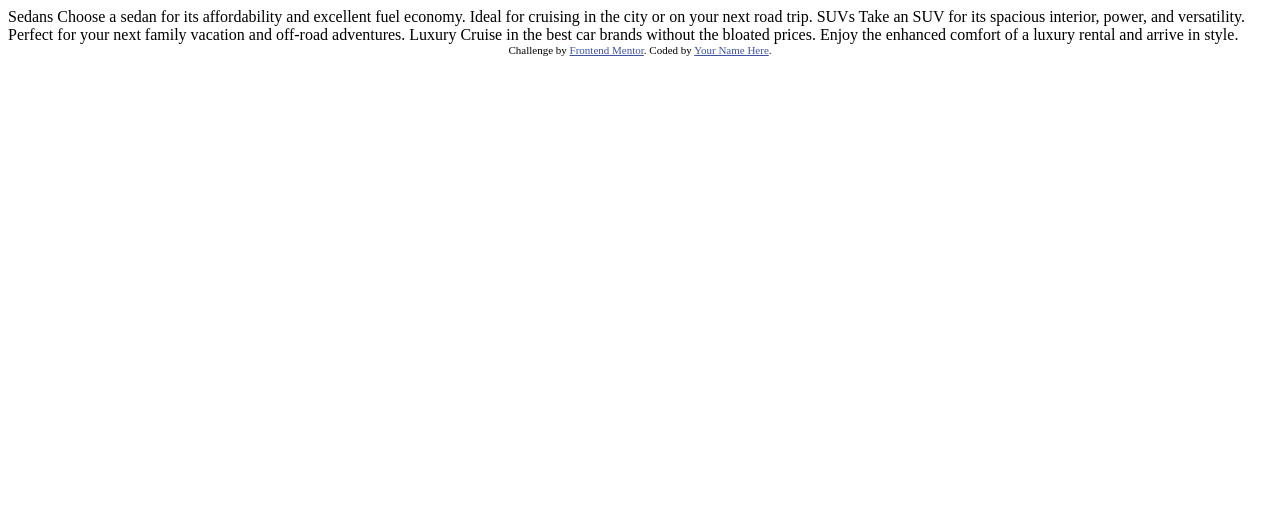
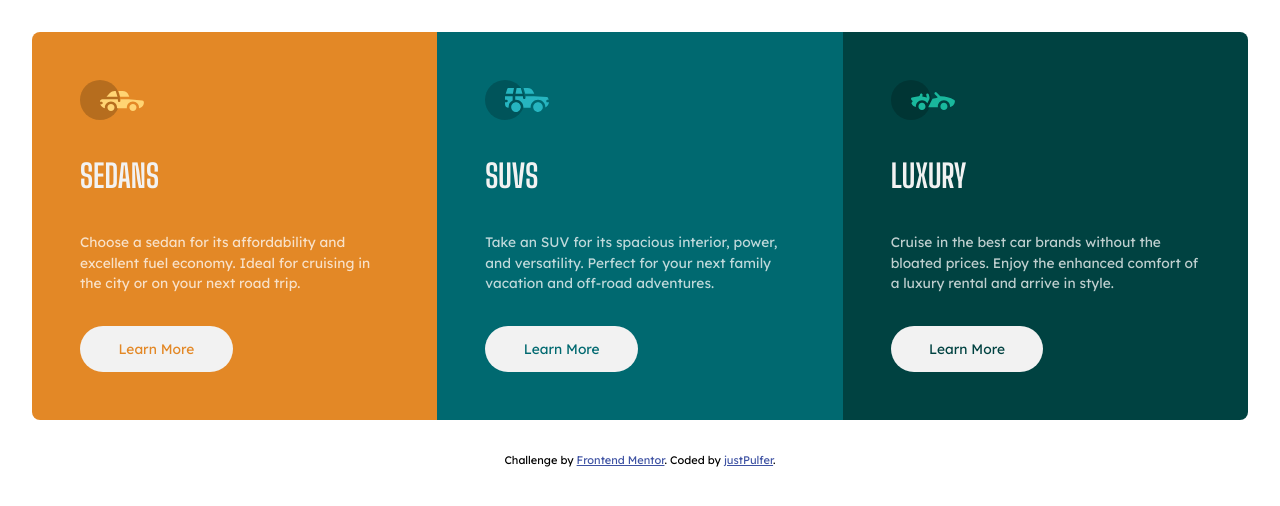
Before and after one commit to justPulfer/3-column-preview-card, a plain HTML site: page index.html in a window 1280 px wide. Drawn offline with Linux system fonts and the light colour scheme.

Commit message:
applied all styles..left with centering content

```diff
--- a/index.html
+++ b/index.html
@@ -6,33 +6,55 @@
 
   <link rel="icon" type="image/png" sizes="32x32" href="./images/favicon-32x32.png">
 
+  <link rel="preconnect" href="https://fonts.googleapis.com">
+  <link rel="preconnect" href="https://fonts.gstatic.com" crossorigin>
+  <link href="https://fonts.googleapis.com/css2?family=Big+Shoulders+Display:wght@700&family=Lexend+Deca&display=swap"
+    rel="stylesheet">
+
   <link rel="stylesheet" href="style.css">
 
   <title>Frontend Mentor | 3-column preview card component</title>
 
-  <!-- Feel free to remove these styles or customise in your own stylesheet 👍 -->
-  <style>
-    .attribution { font-size: 11px; text-align: center; }
-    .attribution a { color: hsl(228, 45%, 44%); }
-  </style>
 </head>
 <body>
+  <main>
 
-  Sedans
-  Choose a sedan for its affordability and excellent fuel economy. Ideal for cruising in the city
-  or on your next road trip.
+    <article class="cards-container">
 
-  SUVs
-  Take an SUV for its spacious interior, power, and versatility. Perfect for your next family vacation
-  and off-road adventures.
+      <div class="sedans card-type">
+        <img src="images/icon-sedans.svg" alt="">
+        <p class="card-title">Sedans</p>
+        <p class="card-description">Choose a sedan for its affordability and excellent fuel economy. Ideal for cruising in the
+          city
+          or on your next road trip.</p>
+        <button type="button">Learn More</button>
+      </div>
 
-  Luxury
-  Cruise in the best car brands without the bloated prices. Enjoy the enhanced comfort of a luxury
-  rental and arrive in style.
+      <div class="suvs card-type">
+        <img src="images/icon-suvs.svg" alt="">
+        <p class="card-title">SUVs</p>
+        <p class="card-description">Take an SUV for its spacious interior, power, and versatility. Perfect for your next
+          family vacation
+          and off-road adventures.</p>
+        <button type="button">Learn More</button>
+      </div>
+
+      <div class="luxury card-type">
+        <img src="images/icon-luxury.svg" alt="">
+        <p class="card-title">Luxury</p>
+        <p class="card-description">Cruise in the best car brands without the bloated prices. Enjoy the enhanced comfort of a
+          luxury
+          rental and arrive in style.</p>
+        <button type="button">Learn More</button>
+      </div>
+
+    </article>
+
+  </main>
 
   <div class="attribution">
     Challenge by <a href="https://www.frontendmentor.io?ref=challenge" target="_blank">Frontend Mentor</a>.
-    Coded by <a href="#">Your Name Here</a>.
+    Coded by <a href="#">justPulfer</a>.
   </div>
 </body>
 </html>
--- a/style.css
+++ b/style.css
@@ -0,0 +1,191 @@
+/*
+  1. Use a more-intuitive box-sizing model.
+*/
+*,
+*::before,
+*::after {
+    box-sizing: border-box;
+}
+
+/*
+  2. Remove default margin
+*/
+* {
+    margin: 0;
+}
+
+/*
+  3. Allow percentage-based heights in the application
+*/
+html,
+body {
+    height: 100%;
+}
+
+/*
+  Typographic tweaks!
+  4. Add accessible line-height
+  5. Improve text rendering
+*/
+body {
+    line-height: 1.5;
+    -webkit-font-smoothing: antialiased;
+}
+
+/*
+  6. Improve media defaults
+*/
+img,
+picture,
+video,
+canvas,
+svg {
+    display: block;
+    max-width: 100%;
+}
+
+/*
+  7. Remove built-in form typography styles
+*/
+input,
+button,
+textarea,
+select {
+    font: inherit;
+}
+
+/*
+  8. Avoid text overflows
+*/
+p,
+h1,
+h2,
+h3,
+h4,
+h5,
+h6 {
+    overflow-wrap: break-word;
+}
+
+/* utility classes */
+
+:root {
+    --clr-primaryBrightOrange: hsl(31, 77%, 52%);
+    --clr-darkCyan: hsl(184, 100%, 22%);
+    --clr-veryDarkCyan: hsl(179, 100%, 13%);
+
+    /* for paragraphs */
+    --clr-nuetralTransparentWhite: hsla(0, 0%, 100%, 0.75);
+
+    /* for backgrounds, headings and buttons */
+    --clr-veryLightGray: hsl(0, 0%, 95%);
+
+    /* font family */
+    --ff-bold: 'Big Shoulders Display', sans-serif;
+    --ff-regular: 'Lexend Deca', sans-serif;
+
+    /* font-size */
+    --fs-regular: 0.86rem;
+
+    /* font-weight */
+    --fw-regular: 400;
+    --fw-bold: 700;
+
+}
+
+body {
+    width: 100vw;
+    height: 100vh;
+    font-size: var(--fs-regular);
+    font-family: var(--ff-regular);
+}
+
+.cards-container {
+  display: grid;
+  margin: 2rem;
+
+  place-content: center;
+  border-radius: 0.5rem;
+  overflow: hidden;
+
+}
+
+.card-type {
+  display: grid;
+  gap: 2rem;
+  padding: 3rem;
+  color: var(--clr-nuetralTransparentWhite);
+}
+
+.card-title {
+  font-family: var(--ff-bold);
+  font-size: 2rem;
+  color: var(--clr-veryLightGray);
+  text-transform: uppercase;
+}
+
+.card-description {
+  font-weight: 300;
+}
+
+.sedans {
+  background-color: var(--clr-primaryBrightOrange);
+}
+
+.suvs {
+  background-color: var(--clr-darkCyan);
+}
+
+.luxury {
+  background-color: var(--clr-veryDarkCyan);
+}
+
+button {
+  width: fit-content;
+  border: none;
+  border-radius: 2.5em;
+  padding: 0.8rem 2.4rem;
+  font-size: var(--fs-regular);
+  cursor: pointer;
+  background-color: var(--clr-veryLightGray);
+}
+
+/* button:hover {
+  border: 1px solid #fff;
+  color: var(--clr-veryLightGray);
+} */
+
+.sedans button {
+  color: var(--clr-primaryBrightOrange);
+}
+
+.suvs button {
+  color: var(--clr-darkCyan);
+}
+
+.luxury button {
+  color: var(--clr-veryDarkCyan);
+}
+
+
+
+
+
+/* attribution */
+.attribution {
+    margin: 1rem;
+    font-size: 0.6875rem;
+    text-align: center;
+ }
+
+ .attribution a {
+    color: hsl(228, 45%, 44%);
+ }
+
+
+ @media (min-width: 820px) {
+
+    .cards-container {
+      grid-template-columns: 1fr 1fr 1fr;
+    }
+ }
```
